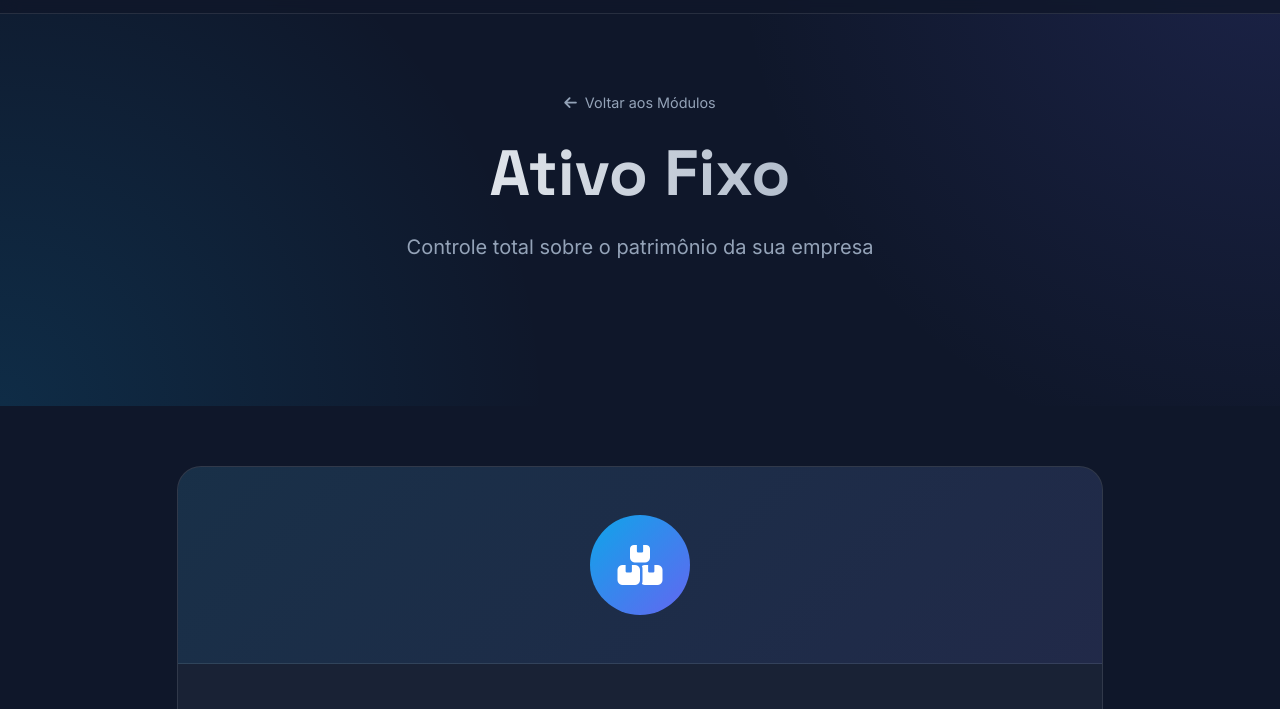
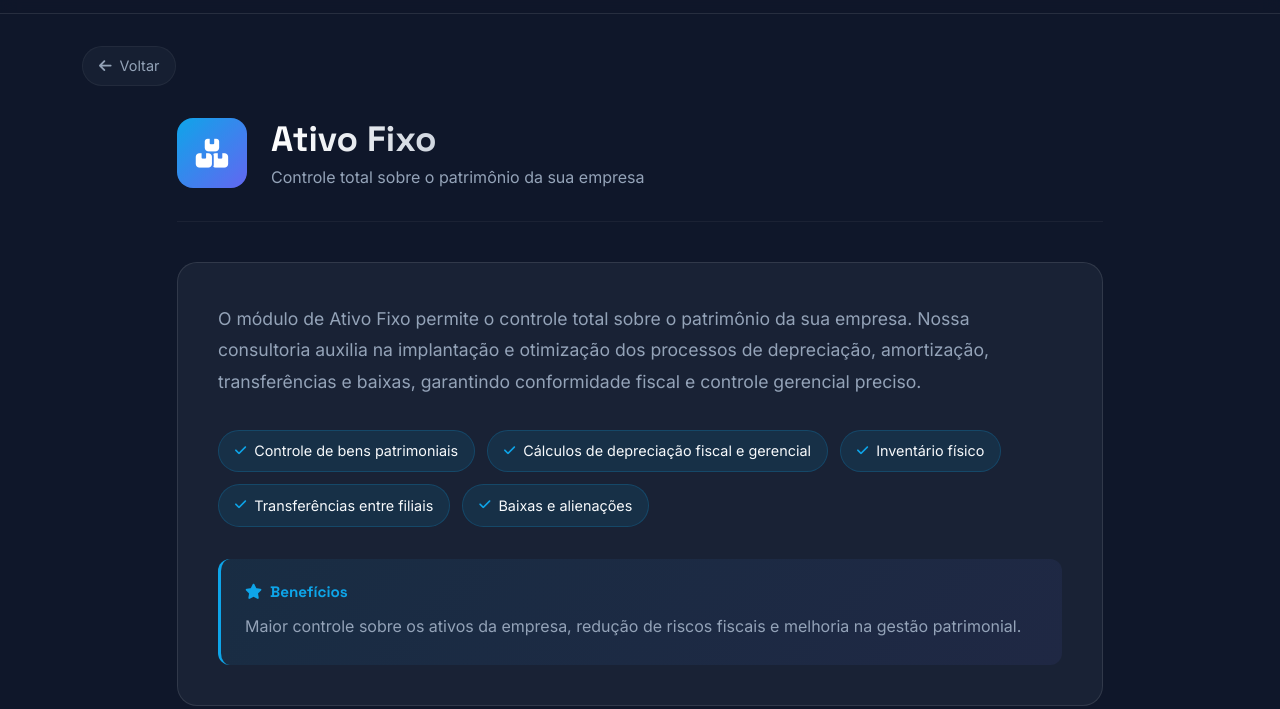
Before and after one commit to g9brielvieira/Site-Triade2025, a plain HTML site: page detalhes-servicos.html in a window 1280 px wide. Shown: the part 74-783 px from the top of the page. Drawn offline with nearby package versions, Linux system fonts and the light colour scheme.

Commit message:
Layout mais clean - removido banner, conteudo mais em cima

```diff
--- a/css/style.css
+++ b/css/style.css
@@ -503,101 +503,130 @@ footer a:hover {
     align-self: flex-start;
 }
 
-/* Module Details Page - Clean Design */
-.btn-back {
+/* Module Details Page - Clean Compact Design */
+.module-page-section {
+    padding-top: 120px;
+    padding-bottom: 60px;
+}
+
+.btn-back-inline {
     display: inline-flex;
     align-items: center;
     color: var(--text-muted);
     text-decoration: none;
     font-size: 0.9rem;
+    margin-bottom: 2rem;
+    transition: all 0.3s ease;
+    padding: 8px 16px;
+    border-radius: 20px;
+    background: rgba(30, 41, 59, 0.5);
+    border: 1px solid rgba(255, 255, 255, 0.05);
+}
+
+.btn-back-inline:hover {
+    color: var(--primary-color);
+    background: rgba(14, 165, 233, 0.1);
+    border-color: var(--primary-color);
+}
+
+.module-header-compact {
+    display: flex;
+    align-items: center;
+    gap: 1.5rem;
+    margin-bottom: 2.5rem;
+    padding-bottom: 2rem;
+    border-bottom: 1px solid rgba(255, 255, 255, 0.05);
+}
+
+.module-icon-small {
+    width: 70px;
+    height: 70px;
+    min-width: 70px;
+    background: var(--gradient-main);
+    border-radius: 16px;
+    display: flex;
+    align-items: center;
+    justify-content: center;
+    font-size: 1.8rem;
+    color: white;
+}
+
+.module-title-area h1 {
+    font-size: 2.2rem;
+    margin-bottom: 0.3rem;
+    font-family: 'Space Grotesk', sans-serif;
+    background: linear-gradient(to right, #fff, #94a3b8);
+    -webkit-background-clip: text;
+    -webkit-text-fill-color: transparent;
+}
+
+.module-title-area p {
+    color: var(--text-muted);
+    margin: 0;
+    font-size: 1rem;
+}
+
+.module-content-clean {
+    background: var(--card-bg);
+    border: var(--glass-border);
+    border-radius: 20px;
+    padding: 2.5rem;
+}
+
+.module-description-text {
+    color: var(--text-muted);
+    font-size: 1.1rem;
+    line-height: 1.8;
+    margin-bottom: 2rem;
+}
+
+.module-features-grid {
+    display: flex;
+    flex-wrap: wrap;
+    gap: 0.75rem;
+    margin-bottom: 2rem;
+}
+
+.feature-tag {
+    display: inline-flex;
+    align-items: center;
+    padding: 0.6rem 1rem;
+    background: rgba(14, 165, 233, 0.1);
+    border: 1px solid rgba(14, 165, 233, 0.2);
+    border-radius: 25px;
+    color: var(--text-color);
+    font-size: 0.9rem;
     transition: all 0.3s ease;
 }
 
-.btn-back:hover {
-    color: var(--primary-color);
+.feature-tag:hover {
+    background: rgba(14, 165, 233, 0.2);
+    transform: translateY(-2px);
 }
 
-.module-content-section {
-    padding: 60px 0 100px;
+.feature-tag i {
+    color: var(--primary-color);
+    font-size: 0.8rem;
 }
 
-.module-content-card {
-    background: var(--card-bg);
-    border: var(--glass-border);
-    border-radius: 24px;
-    overflow: hidden;
+.module-benefits-box {
+    background: linear-gradient(135deg, rgba(14, 165, 233, 0.08) 0%, rgba(99, 102, 241, 0.08) 100%);
+    border-radius: 12px;
+    padding: 1.5rem;
+    border-left: 3px solid var(--primary-color);
 }
 
-.module-header {
-    background: linear-gradient(135deg, rgba(14, 165, 233, 0.1) 0%, rgba(99, 102, 241, 0.1) 100%);
-    padding: 3rem;
-    text-align: center;
-    border-bottom: var(--glass-border);
-}
-
-.module-icon-wrapper {
-    width: 100px;
-    height: 100px;
-    background: var(--gradient-main);
-    border-radius: 50%;
-    display: flex;
-    align-items: center;
-    justify-content: center;
-    margin: 0 auto;
-    font-size: 2.5rem;
-    color: white;
-}
-
-.module-body {
-    padding: 3rem;
-}
-
-.module-body h3 {
-    color: var(--text-color);
-    margin-bottom: 1.5rem;
+.module-benefits-box h5 {
+    color: var(--primary-color);
+    font-size: 0.95rem;
+    margin-bottom: 0.75rem;
     font-family: 'Space Grotesk', sans-serif;
 }
 
-.module-body h4 {
-    color: var(--text-color);
-    font-family: 'Space Grotesk', sans-serif;
-    font-size: 1.25rem;
-}
-
-.module-description {
+.module-benefits-box p {
     color: var(--text-muted);
-    font-size: 1.1rem;
-    line-height: 1.8;
-}
-
-.module-benefits {
-    color: var(--text-muted);
-    font-size: 1.05rem;
+    margin: 0;
     line-height: 1.7;
-    padding: 1.5rem;
-    background: rgba(14, 165, 233, 0.05);
-    border-radius: 12px;
-    border-left: 4px solid var(--primary-color);
-}
-
-.feature-item {
-    display: flex;
-    align-items: center;
-    padding: 1rem 1.25rem;
-    background: rgba(30, 41, 59, 0.5);
-    border-radius: 12px;
-    color: var(--text-color);
-    transition: all 0.3s ease;
-}
-
-.feature-item:hover {
-    background: rgba(30, 41, 59, 0.8);
-    transform: translateX(5px);
-}
-
-.feature-item i {
-    color: var(--primary-color);
-    font-size: 1.1rem;
 }
 
 .cta-title {
@@ -618,3 +647,18 @@ a .service-card {
 a:hover .service-card {
     color: var(--text-color);
 }
+
+@media (max-width: 576px) {
+    .module-header-compact {
+        flex-direction: column;
+        text-align: center;
+    }
+
+    .module-title-area h1 {
+        font-size: 1.8rem;
+    }
+
+    .module-content-clean {
+        padding: 1.5rem;
+    }
+}
--- a/detalhes-servicos.html
+++ b/detalhes-servicos.html
@@ -34,52 +34,40 @@
         </div>
     </nav>
 
-    <!-- Header Section -->
-    <section class="services-hero">
+    <!-- Module Content - Compact Layout -->
+    <section class="module-page-section">
         <div class="container">
-            <div class="row justify-content-center text-center">
-                <div class="col-lg-8">
-                    <a href="index.html#servicos" class="btn-back mb-4" data-aos="fade-down">
-                        <i class="fas fa-arrow-left me-2"></i>Voltar aos Módulos
+            <!-- Back button inline -->
+            <a href="index.html#servicos" class="btn-back-inline" data-aos="fade-right">
+                <i class="fas fa-arrow-left me-2"></i>Voltar
             </a>
-                    <h1 class="hero-title" id="module-title" data-aos="fade-up">Módulo Protheus</h1>
-                    <p class="hero-subtitle mx-auto" id="module-subtitle" data-aos="fade-up" data-aos-delay="100">
-                        Conheça em detalhes como podemos ajudar sua empresa
-                    </p>
-                </div>
-            </div>
-        </div>
-    </section>
 
-    <!-- Module Content -->
-    <section class="module-content-section">
-        <div class="container">
             <div class="row justify-content-center">
                 <div class="col-lg-10">
-                    <div class="module-content-card" data-aos="fade-up">
-                        <!-- Icon -->
-                        <div class="module-header">
-                            <div class="module-icon-wrapper" id="module-icon">
+                    <!-- Module Header Compact -->
+                    <div class="module-header-compact" data-aos="fade-up">
+                        <div class="module-icon-small" id="module-icon">
                             <i class="fas fa-boxes"></i>
+                        </div>
+                        <div class="module-title-area">
+                            <h1 id="module-title">Módulo Protheus</h1>
+                            <p id="module-subtitle">Subtítulo do módulo</p>
                         </div>
                     </div>
 
-                        <!-- Description -->
-                        <div class="module-body">
-                            <h3>Sobre o Módulo</h3>
-                            <p id="module-description" class="module-description">
+                    <!-- Module Content -->
+                    <div class="module-content-clean" data-aos="fade-up" data-aos-delay="100">
+                        <p id="module-description" class="module-description-text">
                             Descrição do módulo será carregada aqui.
                         </p>
 
-                            <h4 class="mt-5 mb-4">O que oferecemos</h4>
-                            <div class="row" id="module-features">
+                        <div class="module-features-grid" id="module-features">
                             <!-- Features serão inseridas via JS -->
                         </div>
 
-                            <h4 class="mt-5 mb-4">Benefícios</h4>
-                            <p id="module-benefits" class="module-benefits">
-                                Benefícios do módulo.
-                            </p>
+                        <div class="module-benefits-box">
+                            <h5><i class="fas fa-star me-2"></i>Benefícios</h5>
+                            <p id="module-benefits">Benefícios do módulo.</p>
                         </div>
                     </div>
                 </div>
@@ -287,11 +275,8 @@
             // Features
             const featuresContainer = document.getElementById('module-features');
             featuresContainer.innerHTML = module.features.map(feature => `
-                <div class="col-md-6 mb-3">
-                    <div class="feature-item">
-                        <i class="fas fa-check-circle me-2"></i>
-                        ${feature}
-                    </div>
+                <div class="feature-tag">
+                    <i class="fas fa-check me-2"></i>${feature}
                 </div>
             `).join('');
 
```
Also changed, not shown: index.html (+1 -1 lines). Lines whose indentation alone changed are shown as unchanged.
